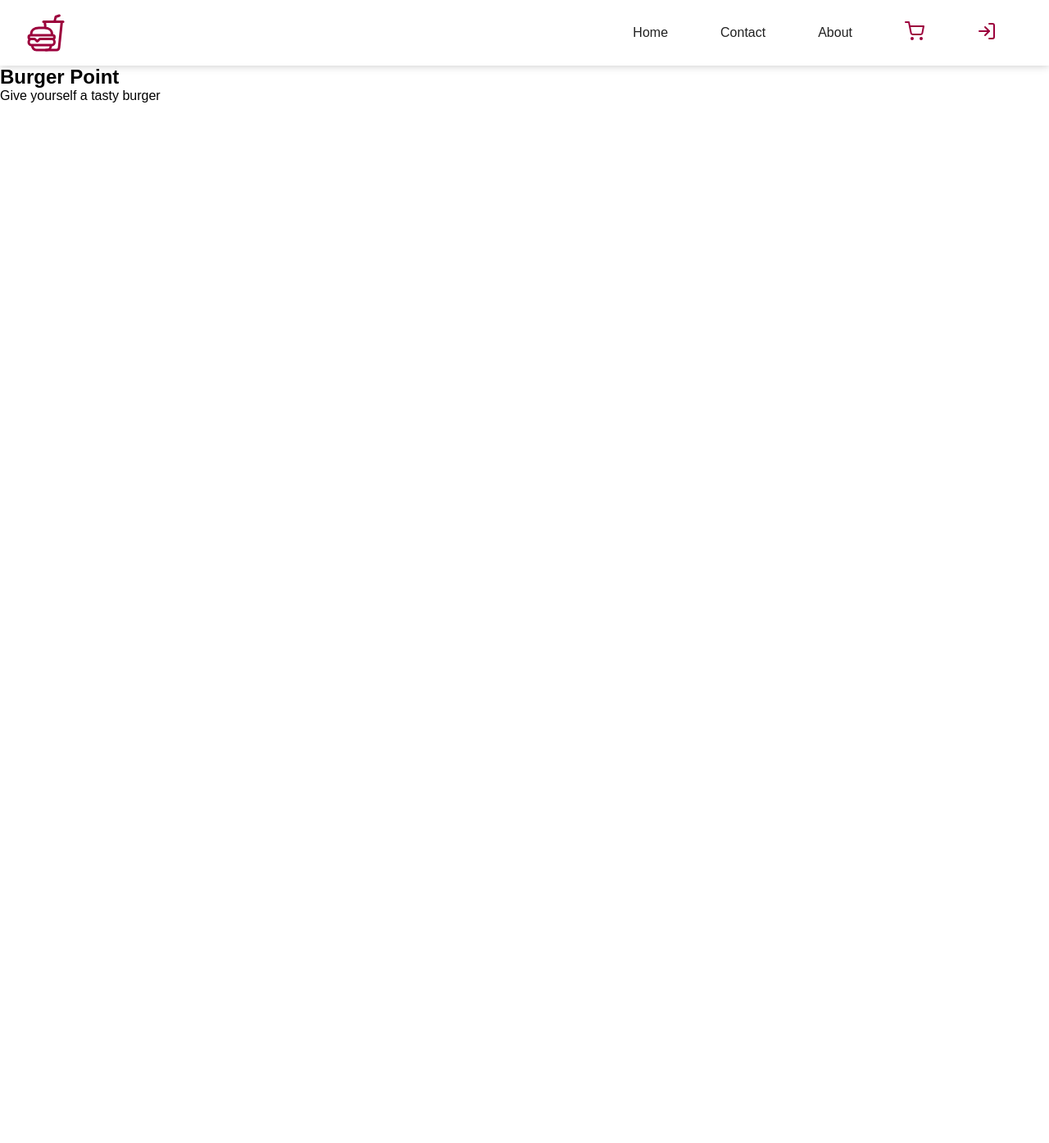
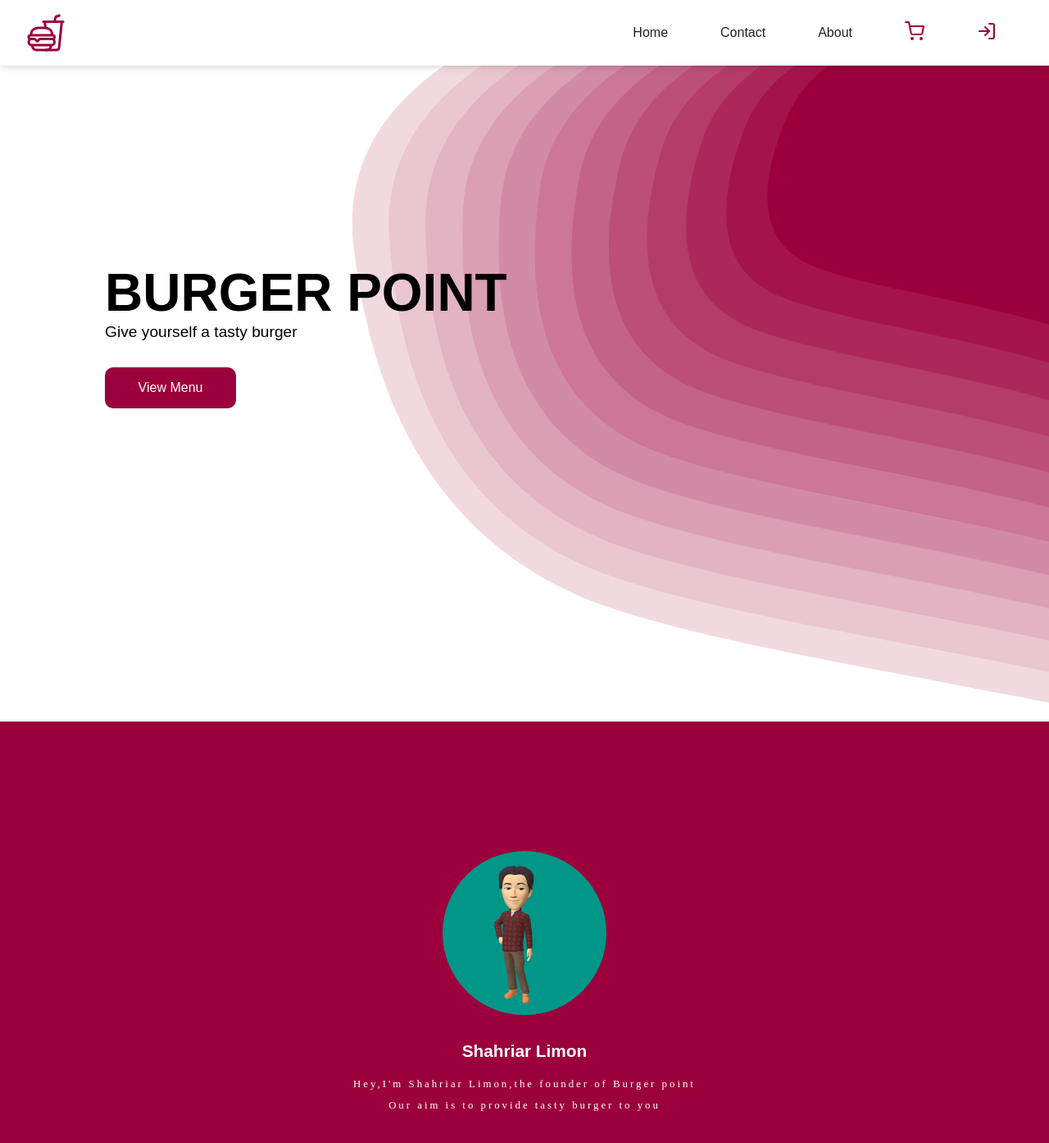
Before and after one commit to shahriarlimon/burgerPoint, a React (Create React App) app: page / in a window 1280 px wide. Shown: the top 1394 px of the page at 82% size. Before the commit the page ends 800 px from the top, so only its background shows below. Built offline with nearby package versions, Linux system fonts and the light colour scheme.

Commit message:
implemented founder section

```diff
--- a/src/App.js
+++ b/src/App.js
@@ -2,8 +2,8 @@
 import './App.css';
 import "./styles/app.scss";
 import { BrowserRouter as Router, Routes, Route } from 'react-router-dom'
+import Header from './components/layout/Header';
 import Home from './components/home/Home';
-import Header from './components/layout/Header';
 
 function App() {
   return <Router>
--- /dev/null
+++ b/src/components/home/Founder.jsx
@@ -0,0 +1,28 @@
+import React from 'react';
+import "../../styles/Founder.scss";
+import { motion } from 'framer-motion';
+import founder from '../../assets/founder.png'
+const Founder = () => {
+    const options = {
+        initial: {
+            x: "-100%",
+            opacity: 0,
+        },
+        whileInView: {
+            x: "0",
+            opacity: 1
+        }
+    }
+    return (
+        <section className='founder'>
+            <motion.div {...options}>
+                <img src={founder} alt="founder" height={200} width={200} />
+                <h1>Shahriar Limon</h1>
+                <p>Hey,I'm Shahriar Limon,the founder of Burger point <br />Our aim is to provide tasty burger to you</p>
+            </motion.div>
+
+        </section>
+    );
+};
+
+export default Founder;
--- a/src/components/home/Home.jsx
+++ b/src/components/home/Home.jsx
@@ -1,16 +1,43 @@
 import React from 'react';
 import "../../styles/Home.scss"
-
+import { motion } from 'framer-motion'
+import Founder from './Founder';
 const Home = () => {
-    return (
+    const options = {
+        initial: {
+            x: "-100%",
+            opacity: 0,
+        },
+        whileInView: {
+            x: "0",
+            opacity: 1
+        }
+    }
+    return <>
         <section className='home'>
             <div>
-                <h1>Burger Point</h1>
-                <p>Give yourself a tasty burger</p>
+                <motion.h1 {...options}>Burger Point</motion.h1>
+                <motion.p {...options} transition={{ delay: 0.2 }}>Give yourself a tasty burger</motion.p>
             </div>
+            <motion.a
+                initial={{
+                    y: "-100%",
+                    opacity: 0
+
+                }}
+                whileInView={{
+                    y: "0",
+                    opacity: 1
+                }}
+                transition={{ delay: 0.4 }}
+
+                href='#menu'>View Menu</motion.a>
 
         </section>
-    );
+        <Founder />
+    </>
+
+
 };
 
 export default Home;
--- /dev/null
+++ b/src/styles/Founder.scss
@@ -0,0 +1,30 @@
+@import "colors";
+.founder{
+    width: 100%;
+    height: 80vh;
+    background-color: $red;
+    >div{
+        height: 100%;
+        display: flex;
+        flex-direction: column;
+        align-items: center;
+        justify-content: center;
+        color: white;
+        width: 50%;
+        text-align: center;
+        margin: auto;
+        >img{
+            border-radius: 100%;
+        }
+        >h1{
+            font-size: 1.3rem;
+            padding: 2rem 0 1rem 0;
+        }
+        >p{
+            letter-spacing: 3px;
+            font-size: 0.8rem;
+            font-family: cursive;
+            line-height: 200%;
+        }
+    }
+}
--- a/src/styles/Home.scss
+++ b/src/styles/Home.scss
@@ -0,0 +1,60 @@
+@import "colors";
+.home{
+    height: 100vh;
+    overflow-x: hidden;
+    >div{
+        padding-left: 8rem;
+        padding-top: 15rem;
+        >h1{
+            font-size: 4rem;
+            text-transform: uppercase;
+        }
+        >p{
+            font-size: 1.2rem;
+        }
+    }
+    >a{
+        display: block;
+        width: 10rem;
+        padding: 1rem;
+        margin: 2rem 8rem;
+        background-color: $red;
+        color: white;
+        text-align: center;
+        border: none;
+        font-size: 1rem;
+        border-radius: 10px;
+        cursor: pointer;
+        &:hover{
+            background-color: $reddark;
+        }
+
+
+
+    }
+    &::before{
+        content: "";
+        width: 100%;
+        height: 100%;
+        background-image: url('../assets/bg.svg');
+        background-repeat: no-repeat;
+        background-size: cover;
+        position: absolute;
+        left: 0;
+        z-index: -1;
+
+    }
+}
+
+@media screen and (max-width:600px) {
+.home{
+    >div{
+        text-align: center;
+        padding-top: 10rem;
+        padding-left: 0;
+    }
+    >a{
+        margin: 2rem auto;
+    }
+}
+}
```
Also changed, not shown: src/components/home/Menu.jsx (added, +11 -0 lines), src/assets/founder.png (added), src/styles/Menu.scss (added).
